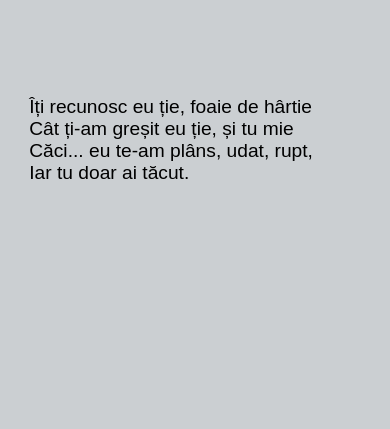
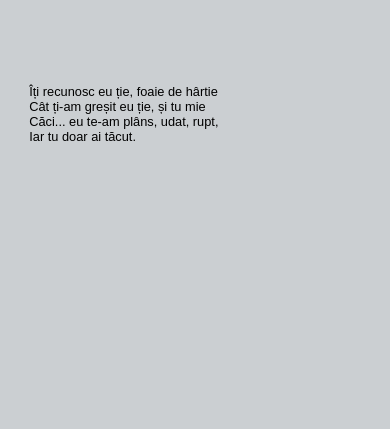
Before and after one commit to dellldll/poez, a plain HTML site: page index.html in a window 390 px wide. Both pictures are taken after a click on the button "Modern". Shown: the part 415-844 px from the top of the page. Drawn offline with Linux system fonts and the light colour scheme; a web font is replaced by a local one.

Commit message:
Add files via upload

```diff
--- a/styles.css
+++ b/styles.css
@@ -1434,13 +1434,23 @@ body.modern #imagine{
         min-height:100vh;
         width:100vw;
         overflow-y:auto;
-    }
+        overflow-x:hidden;
+    }
+    body.modern{
+        overflow-x:hidden;
+    }
+
+
 
     #stanga,
     #mijloc{
         width:100%;
         height:auto;
         overflow:visible;
+    }
+    #stanga{
+        overflow:hidden;
+        border-right:none;
     }
 
     #card-poezii,
@@ -1511,3 +1521,23 @@ body.modern #imagine{
 }
 
 }
+
+
+
+@media(max-width:500px){
+    #strofe{
+        font-size:1em;
+    }
+    body.modern #strofe{
+        font-size:1em;
+    }
+}
+
+@media(max-width:400px){
+    body.modern #strofe{
+        font-size:0.8em;
+    }
+    #strofe{
+        font-size:0.8em;
+    }
+}
```
